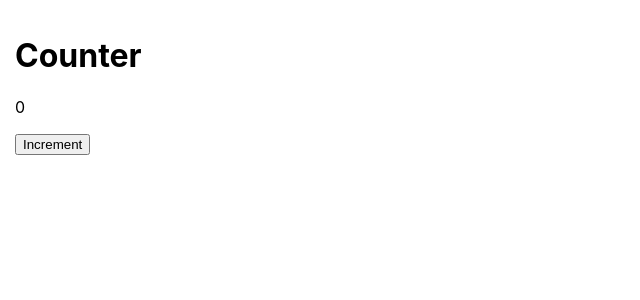
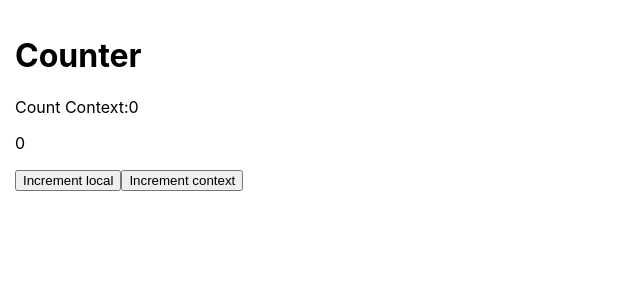
Before and after one commit to phuwin/react-hooks-playground, a React (Create React App) app: page / in a window 1280 px wide. Shown: the top 300 px of the page, without its empty margins (0-640 px from the left). Built offline with nearby package versions, Linux system fonts and the light colour scheme.

Commit message:
useContext

```diff
--- a/src/App.js
+++ b/src/App.js
@@ -1,10 +1,14 @@
-import logo from './logo.svg';
 import './App.css';
 import Counter from './Counter';
+import React, { useState, createContext } from 'react';
+export const Context = createContext();
 
 function App() {
+  const [countContext, setCountContext] = useState(0);
   return (
+    <Context.Provider value={{ countContext, setCountContext }}>
       <Counter />
+    </Context.Provider>
   );
 }
 
--- a/src/Counter.js
+++ b/src/Counter.js
@@ -1,15 +1,22 @@
-import { useState } from 'react';
-import useEffectExamples from './useEffectExamples';
+
+import { useState, useContext } from 'react';
+import { Context } from './App';
+import useEffectExample from './useEffectExamples';
 
 function Counter() {
   const [count, setCount] = useState(0);
-  useEffectExamples(count);
+  const { countContext, setCountContext } = useContext(Context);
+  useEffectExample(count);
   return (
     <>
       <h1>Counter</h1>
+      <p>Count Context:{countContext}</p>
       <p>{count}</p>
       <button onClick={() => { setCount(count + 1) }}>
-        Increment
+        Increment local
+      </button>
+      <button onClick={() => { setCountContext(countContext + 1) }}>
+        Increment context
       </button>
     </>
   );
```
